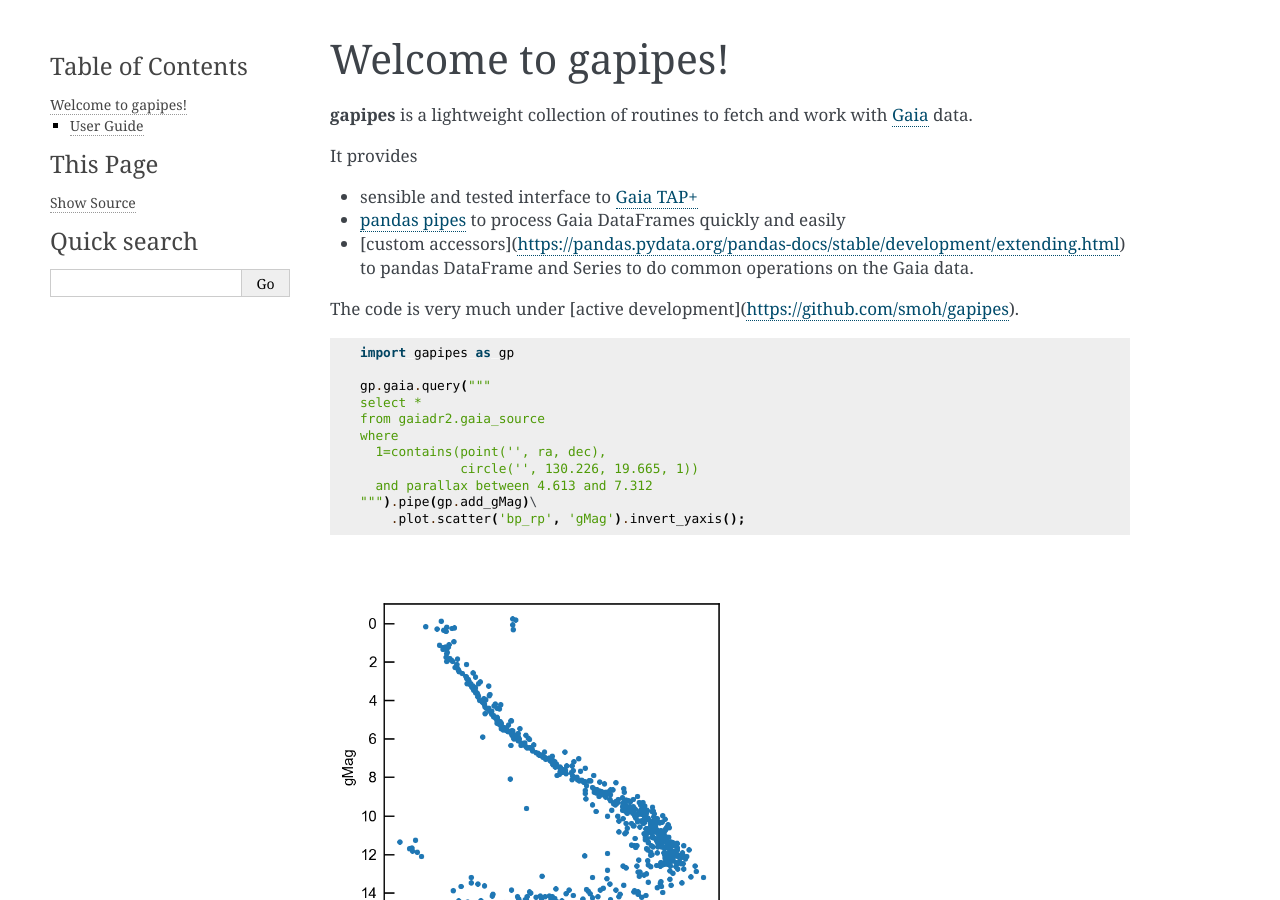
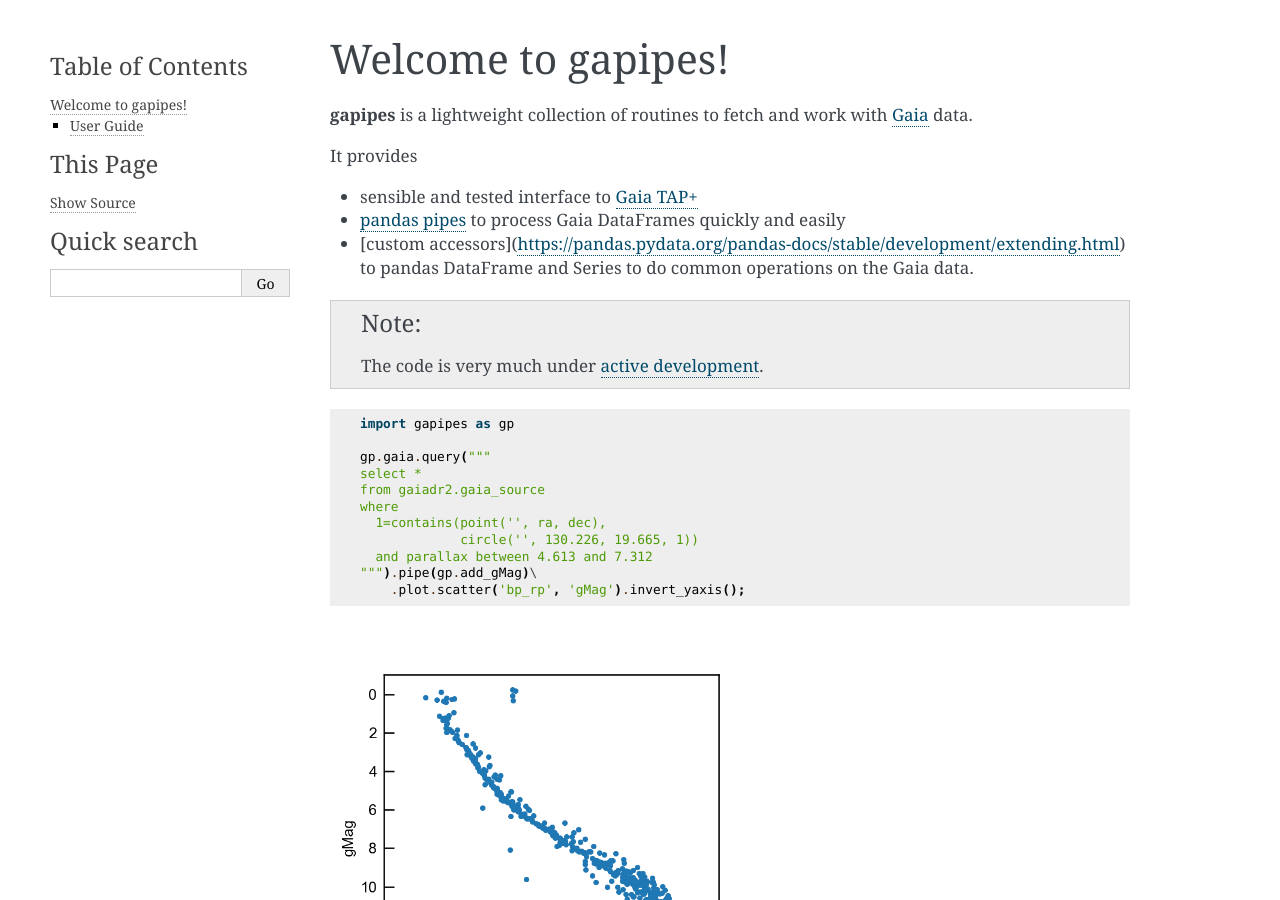
Before and after one commit to smoh/gapipes, a Sphinx documentation site: the page built from docs/source/index.rst, in a window 1280 px wide and 900 px high. Built offline with Sphinx 7.4.7, drawn with Linux system fonts in a browser that asks for light colours.

Commit message:
Fix note

```diff
--- a/docs/source/index.rst
+++ b/docs/source/index.rst
@@ -15,8 +15,7 @@
 - [custom accessors](https://pandas.pydata.org/pandas-docs/stable/development/extending.html) to pandas DataFrame and Series to do common operations on the Gaia data.
 
 .. note::
-
-The code is very much under [active development](https://github.com/smoh/gapipes).
+  The code is very much under `active development <https://github.com/smoh/gapipes)>`_.
 
 
 .. code-block:: python
```
